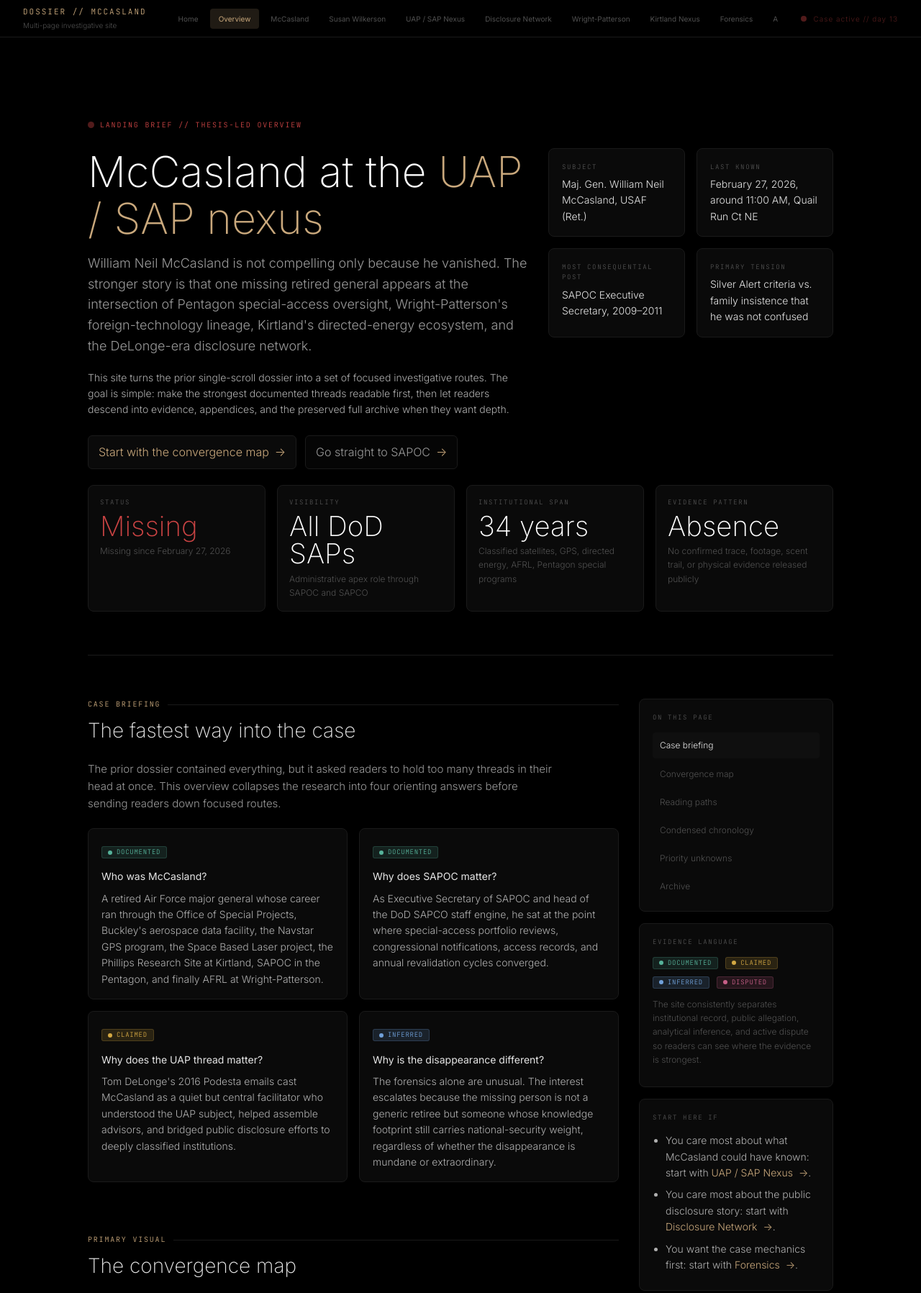
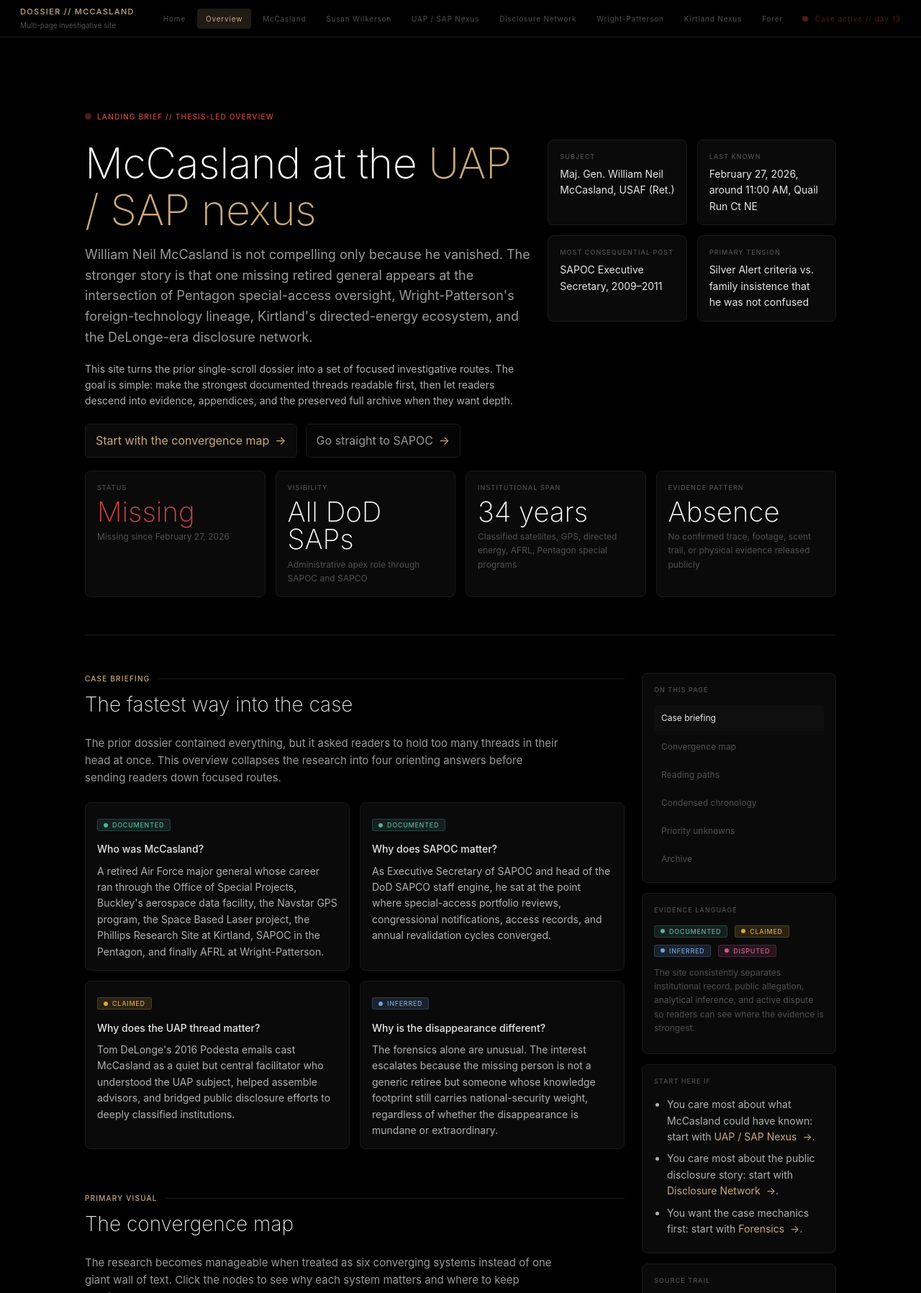
Before and after one commit to Riley-Coyote/mccasland-dossier, a plain HTML site: page mccasland-investigation.html in a window 1280 px wide. Shown: the top 1797 px of the page at 72% size. Drawn offline with Linux system fonts and the light colour scheme.

Commit message:
Design refinements: SF Pro Display font system, tighter spacing, full-width diagrams
- Replaced Inter/JetBrains Mono with SF Pro Display across all labels, kickers, and UI elements
- Font weight adjustments (300→400 body, 500 for labels)
- Reduced letter-spacing for cleaner uppercase labels
- Tighter padding throughout (32px→28px nav, hero, page frames)
- Full-width stacked diagram layout (diagram above info panel)
- Diagram text bumped to 13px, edges and nodes more visible
- Diagram min-height 380px floor
- Nav updated with profile links across all pages
- Landing page Subject Profiles section added

```diff
--- a/assets/site.css
+++ b/assets/site.css
@@ -1,5 +1,3 @@
-@import url("https://fonts.googleapis.com/css2?family=Inter:wght@200;300;400;500;600&family=JetBrains+Mono:wght@300;400;500&display=swap");
-
 :root {
   --void: #000000;
   --surface-1: #050505;
@@ -49,8 +47,8 @@
   min-height: 100vh;
   color: var(--text-body);
   background: var(--void);
-  font-family: "Inter", -apple-system, BlinkMacSystemFont, "Segoe UI", sans-serif;
-  font-weight: 300;
+  font-family: "SF Pro Display", -apple-system, BlinkMacSystemFont, "Segoe UI", Roboto, sans-serif;
+  font-weight: 400;
   line-height: 1.6;
   -webkit-font-smoothing: antialiased;
   -moz-osx-font-smoothing: grayscale;
@@ -84,8 +82,8 @@
   height: 52px;
   display: flex;
   align-items: center;
-  gap: 32px;
-  padding: 0 32px;
+  gap: 28px;
+  padding: 0 28px;
   border-bottom: 1px solid var(--border);
   background: rgba(0, 0, 0, 0.92);
   backdrop-filter: blur(20px);
@@ -112,9 +110,10 @@
 .status-pill,
 .summary-label,
 .table-label {
-  font-family: "JetBrains Mono", monospace;
+  font-family: "SF Pro Display", -apple-system, BlinkMacSystemFont, "Segoe UI", Roboto, sans-serif;
+  font-weight: 500;
   text-transform: uppercase;
-  letter-spacing: 0.18em;
+  letter-spacing: 0.12em;
 }
 
 .brand-label {
@@ -147,6 +146,7 @@
   text-decoration: none;
   font-size: 10px;
   font-weight: 400;
+  letter-spacing: 0.08em;
   transition: all 0.2s;
   white-space: nowrap;
   border: none;
@@ -188,14 +188,14 @@
 .page-frame {
   max-width: var(--content-width);
   margin: 0 auto;
-  padding: 28px 32px 120px;
+  padding: 24px 28px 100px;
 }
 
 .hero-panel {
   position: relative;
   overflow: visible;
-  margin-bottom: 60px;
-  padding: 80px 0 60px;
+  margin-bottom: 52px;
+  padding: 72px 0 52px;
   border: none;
   border-bottom: 1px solid var(--border);
   border-radius: 0;
@@ -228,7 +228,7 @@
 .hero-grid {
   display: grid;
   grid-template-columns: minmax(0, 1.4fr) minmax(260px, 0.9fr);
-  gap: 24px;
+  gap: 20px;
   align-items: start;
 }
 
@@ -238,7 +238,7 @@
   line-height: 1.1;
   font-weight: 200;
   color: var(--text-bright);
-  letter-spacing: 0;
+  letter-spacing: -0.01em;
 }
 
 .hero-title strong {
@@ -270,7 +270,7 @@
 .source-grid,
 .quote-grid {
   display: grid;
-  gap: 16px;
+  gap: 14px;
 }
 
 .hero-meta-grid {
@@ -308,7 +308,7 @@
 .source-card,
 .rail-card,
 .fact-card {
-  padding: 18px 18px 16px;
+  padding: 16px 16px 14px;
 }
 
 .meta-label,
@@ -373,7 +373,7 @@
 .content-grid {
   display: grid;
   grid-template-columns: minmax(0, 1fr) 270px;
-  gap: 28px;
+  gap: 24px;
   align-items: start;
 }
 
@@ -386,7 +386,7 @@
   top: 72px;
   display: flex;
   flex-direction: column;
-  gap: 16px;
+  gap: 14px;
 }
 
 .section-nav {
@@ -434,6 +434,7 @@
   border: 1px solid transparent;
   font-size: 9px;
   line-height: 1;
+  font-weight: 500;
   letter-spacing: 0.08em;
 }
 
@@ -471,7 +472,7 @@
 
 .section-block {
   position: relative;
-  margin-bottom: 72px;
+  margin-bottom: 60px;
   padding: 0;
   border: none;
   border-radius: 0;
@@ -523,7 +524,7 @@
 }
 
 .stat-grid {
-  margin-top: 22px;
+  margin-top: 18px;
   grid-template-columns: repeat(4, minmax(0, 1fr));
 }
 
@@ -557,7 +558,7 @@
 .fact-card h3 {
   margin: 12px 0 8px;
   font-size: 14px;
-  font-weight: 400;
+  font-weight: 500;
   color: var(--text-primary);
 }
 
@@ -599,7 +600,7 @@
 .route-card h3 {
   margin: 10px 0 8px;
   font-size: 14px;
-  font-weight: 400;
+  font-weight: 500;
   color: var(--text-primary);
 }
 
@@ -636,7 +637,7 @@
   display: flex;
   flex-wrap: wrap;
   gap: 12px;
-  margin-top: 24px;
+  margin-top: 20px;
 }
 
 .button-link {
@@ -696,9 +697,9 @@
 
 .diagram-node text {
   fill: var(--text);
-  font-family: "JetBrains Mono", monospace;
+  font-family: "SF Pro Display", -apple-system, BlinkMacSystemFont, "Segoe UI", Roboto, sans-serif;
   font-size: 13px;
-  letter-spacing: 0.1em;
+  letter-spacing: 0.08em;
   text-transform: uppercase;
   font-weight: 400;
 }
@@ -824,8 +825,10 @@
 }
 
 .timeline-item .timeline-date {
-  font-family: "JetBrains Mono", monospace;
+  font-family: "SF Pro Display", -apple-system, BlinkMacSystemFont, "Segoe UI", Roboto, sans-serif;
   font-size: 11px;
+  font-weight: 500;
+  letter-spacing: 0.08em;
   color: var(--text-faint);
   margin-bottom: 6px;
 }
@@ -877,6 +880,7 @@
 }
 
 th {
+  font-family: "SF Pro Display", -apple-system, BlinkMacSystemFont, "Segoe UI", Roboto, sans-serif;
   font-size: 10px;
   font-weight: 500;
   color: var(--text-faint);
@@ -973,7 +977,7 @@
 }
 
 .footer {
-  margin-top: 80px;
+  margin-top: 64px;
   padding: 40px 0;
   border-top: 1px solid var(--border);
   color: var(--text-faint);
```
Also changed, not shown: index.html (+25 -17 lines), profile-mccasland.html (+11 -7 lines), profile-susan.html (+7 -4 lines), 1 other file.
